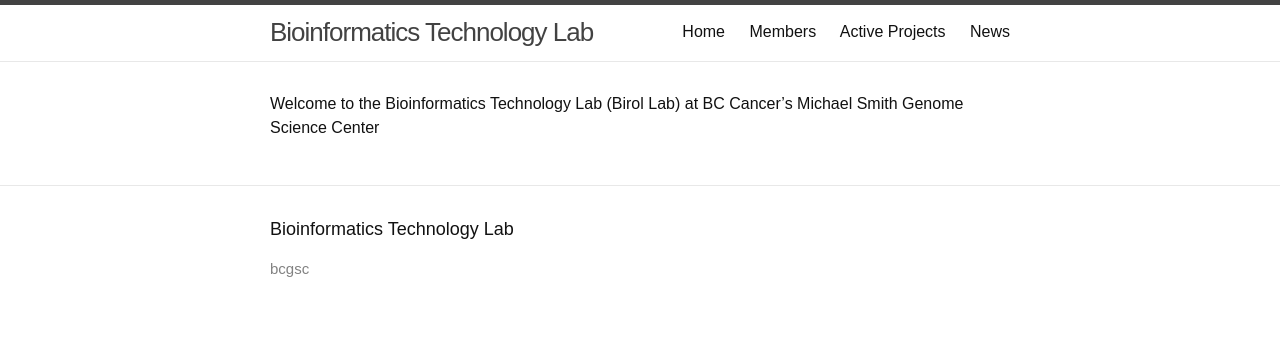
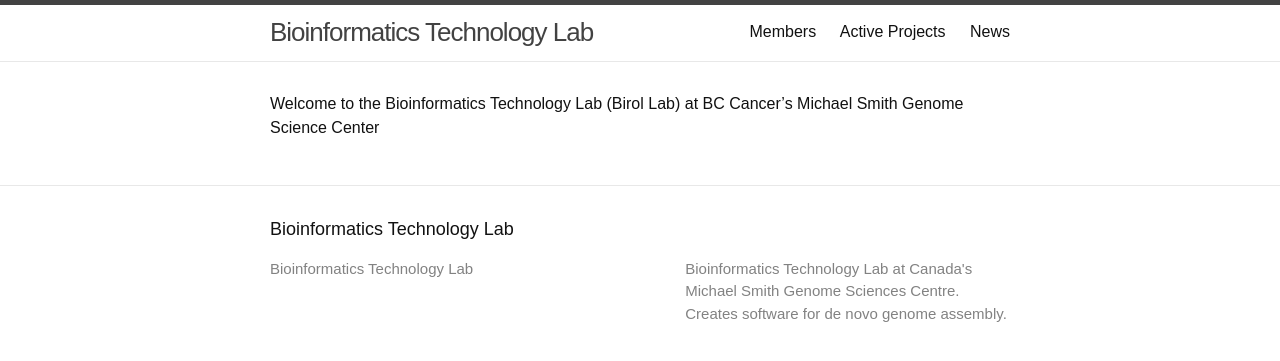
Before and after one commit to bcgsc/btl, a Jekyll site: the page built from index.md, in a window 1280 px wide. Shown: the top 361 px of the page. Built offline with Jekyll 4.4.1, drawn with Linux system fonts in a browser that asks for light colours; some of the changed lines change nothing that is shown.

Commit message:
Update _config.yml

```diff
--- a/_config.yml
+++ b/_config.yml
@@ -1,9 +1,8 @@
 title: Bioinformatics Technology Lab
-author: bcgsc
+description: Bioinformatics Technology Lab at Canada's Michael Smith Genome Sciences Centre. Creates software for de novo genome assembly.
+
+#author: bcgsc
 #email: your-email@domain.com
-#description: > # this means to ignore newlines until "baseurl:"
-#Bioinformatics Technology Lab at Canada's Michael Smith Genome Sciences Centre. Creates software for de novo genome assembly.
-
 #twitter_username: jekyllrb
 #github_username:  jekyll
 
@@ -13,7 +12,6 @@
 # If you want to link only specific pages in your header, uncomment
 # this and add the path to the pages in order as they should show up
 header_pages:
- - index.md
  - members.md
  - projects.md
  - software.md
```
